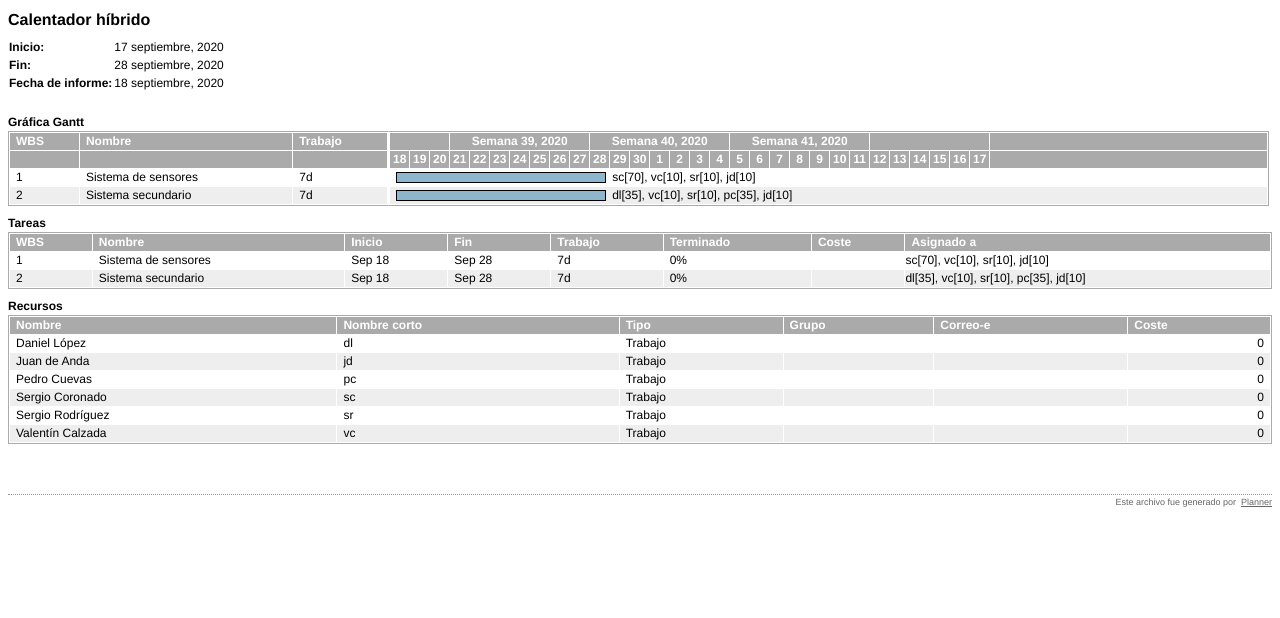
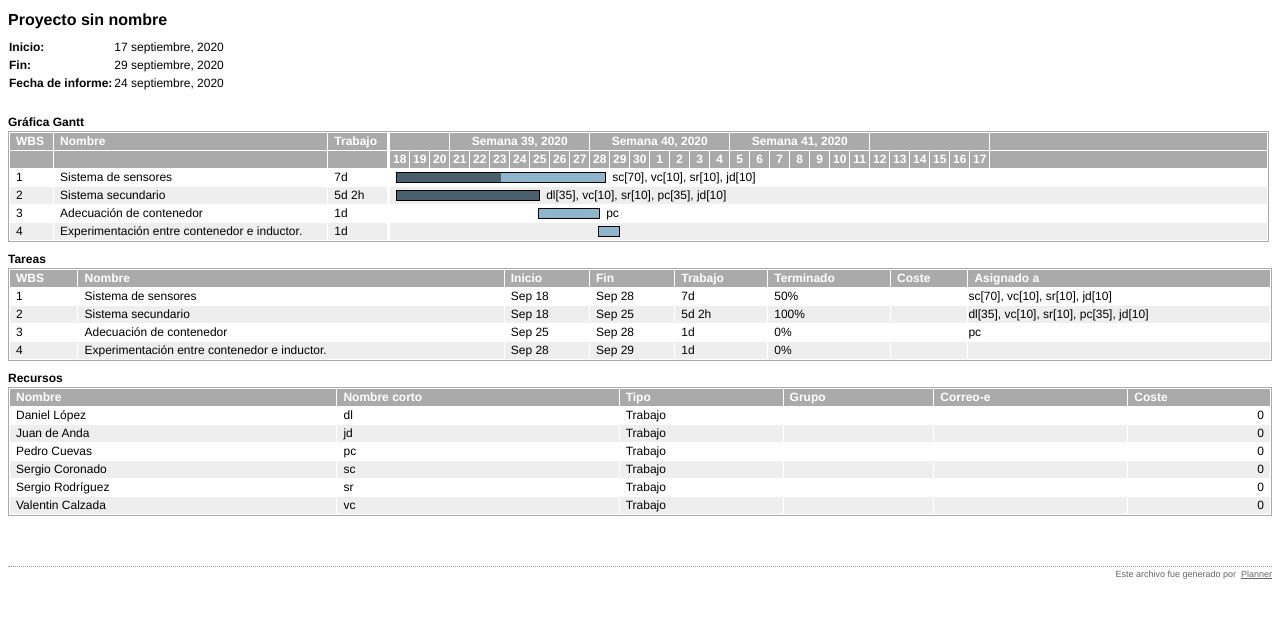
Before and after one commit to juandeanda/ProjectActivity.github.io, a plain HTML site: page index.html in a window 1280 px wide. Drawn offline with Linux system fonts and the light colour scheme.

Commit message:
semanSep18-25sep

```diff
--- a/index.html
+++ b/index.html
@@ -6,7 +6,7 @@
 <!--
               This file is generated from xml source: DO NOT EDIT
       -->
-    <title>Calentador híbrido - Planner</title>
+    <title> - Planner</title>
     <meta name="GENERATOR" content="Planner HTML output" />
     <style type="text/css">
 
@@ -347,7 +347,7 @@ th.gantt-day-header {
   </head>
   <body>
     <h1 class="proj-title">
-      <a name="project" id="project">Calentador híbrido</a>
+      <a name="project" id="project">Proyecto sin nombre</a>
     </h1>
     <table class="proj-header">
       <tr>
@@ -356,11 +356,11 @@ th.gantt-day-header {
       </tr>
       <tr>
         <td class="header">Fin:</td>
-        <td>28 septiembre, 2020</td>
+        <td>29 septiembre, 2020</td>
       </tr>
       <tr>
         <td class="header">Fecha de informe:</td>
-        <td>18 septiembre, 2020</td>
+        <td>24 septiembre, 2020</td>
       </tr>
     </table>
     <div class="separator"></div>
@@ -409,7 +409,33 @@ th.gantt-day-header {
               </a>
             </td>
             <td>
-              <span>7d </span>
+              <span>5d 2h </span>
+            </td>
+          </tr>
+          <tr class="odd">
+            <td>
+              <span>3</span>
+            </td>
+            <td>
+              <a name="gantt-3" style="white-space: nowrap; margin-left: 0px;" id="gantt-3">
+                <span>Adecuación de contenedor </span>
+              </a>
+            </td>
+            <td>
+              <span>1d </span>
+            </td>
+          </tr>
+          <tr class="even">
+            <td>
+              <span>4</span>
+            </td>
+            <td>
+              <a name="gantt-4" style="white-space: nowrap; margin-left: 0px;" id="gantt-4">
+                <span>Experimentación entre contenedor e inductor.</span>
+              </a>
+            </td>
+            <td>
+              <span>1d </span>
             </td>
           </tr>
         </table>
@@ -461,7 +487,9 @@ th.gantt-day-header {
             <td colspan="31">
               <div style="width: 601px; white-space: nowrap;">
                 <div class="gantt-empty-begin" style="width: 6px;"></div>
-                <div class="gantt-complete-notdone" style="width: 208px;"></div>
+                <div class="gantt-complete-notdone" style="width: 208px;">
+                  <div class="gantt-complete-done" style="width: 104px;"></div>
+                </div>
                 <div class="gantt-empty-end"></div>
                 <div class="gantt-resources">sc[70], vc[10], sr[10], jd[10]</div>
               </div>
@@ -471,9 +499,31 @@ th.gantt-day-header {
             <td colspan="31">
               <div style="width: 601px; white-space: nowrap;">
                 <div class="gantt-empty-begin" style="width: 6px;"></div>
-                <div class="gantt-complete-notdone" style="width: 208px;"></div>
+                <div class="gantt-complete-notdone" style="width: 142px;">
+                  <div class="gantt-complete-done" style="width: 142px;"></div>
+                </div>
                 <div class="gantt-empty-end"></div>
                 <div class="gantt-resources">dl[35], vc[10], sr[10], pc[35], jd[10]</div>
+              </div>
+            </td>
+          </tr>
+          <tr class="odd">
+            <td colspan="31">
+              <div style="width: 601px; white-space: nowrap;">
+                <div class="gantt-empty-begin" style="width: 148px;"></div>
+                <div class="gantt-complete-notdone" style="width: 60px;"></div>
+                <div class="gantt-empty-end"></div>
+                <div class="gantt-resources">pc</div>
+              </div>
+            </td>
+          </tr>
+          <tr class="even">
+            <td colspan="31">
+              <div style="width: 601px; white-space: nowrap;">
+                <div class="gantt-empty-begin" style="width: 208px;"></div>
+                <div class="gantt-complete-notdone" style="width: 20px;"></div>
+                <div class="gantt-empty-end"></div>
+                <div class="gantt-resources"></div>
               </div>
             </td>
           </tr>
@@ -532,7 +582,7 @@ th.gantt-day-header {
               <span>7d </span>
             </td>
             <td>
-              <span>0%
+              <span>50%
               </span>
             </td>
             <td>
@@ -553,10 +603,37 @@ th.gantt-day-header {
               <span>Sep 18</span>
             </td>
             <td>
+              <span>Sep 25</span>
+            </td>
+            <td>
+              <span>5d 2h </span>
+            </td>
+            <td>
+              <span>100%
+              </span>
+            </td>
+            <td>
+              <span></span>
+            </td>
+            <td>dl[35], vc[10], sr[10], pc[35], jd[10]</td>
+          </tr>
+          <tr class="odd" style="">
+            <td>
+              <span>3</span>
+            </td>
+            <td>
+              <a name="task3" style="margin-left: 0px" id="task3">
+                <span>Adecuación de contenedor </span>
+              </a>
+            </td>
+            <td>
+              <span>Sep 25</span>
+            </td>
+            <td>
               <span>Sep 28</span>
             </td>
             <td>
-              <span>7d </span>
+              <span>1d </span>
             </td>
             <td>
               <span>0%
@@ -565,7 +642,34 @@ th.gantt-day-header {
             <td>
               <span></span>
             </td>
-            <td>dl[35], vc[10], sr[10], pc[35], jd[10]</td>
+            <td>pc</td>
+          </tr>
+          <tr class="even" style="">
+            <td>
+              <span>4</span>
+            </td>
+            <td>
+              <a name="task4" style="margin-left: 0px" id="task4">
+                <span>Experimentación entre contenedor e inductor.</span>
+              </a>
+            </td>
+            <td>
+              <span>Sep 28</span>
+            </td>
+            <td>
+              <span>Sep 29</span>
+            </td>
+            <td>
+              <span>1d </span>
+            </td>
+            <td>
+              <span>0%
+              </span>
+            </td>
+            <td>
+              <span></span>
+            </td>
+            <td></td>
           </tr>
         </table>
       </div>
@@ -720,7 +824,7 @@ th.gantt-day-header {
           <tr class="even">
             <td>
               <a name="res-3" id="res-3">
-                <span>Valentín Calzada</span>
+                <span>Valentin Calzada</span>
               </a>
             </td>
             <td>
```
